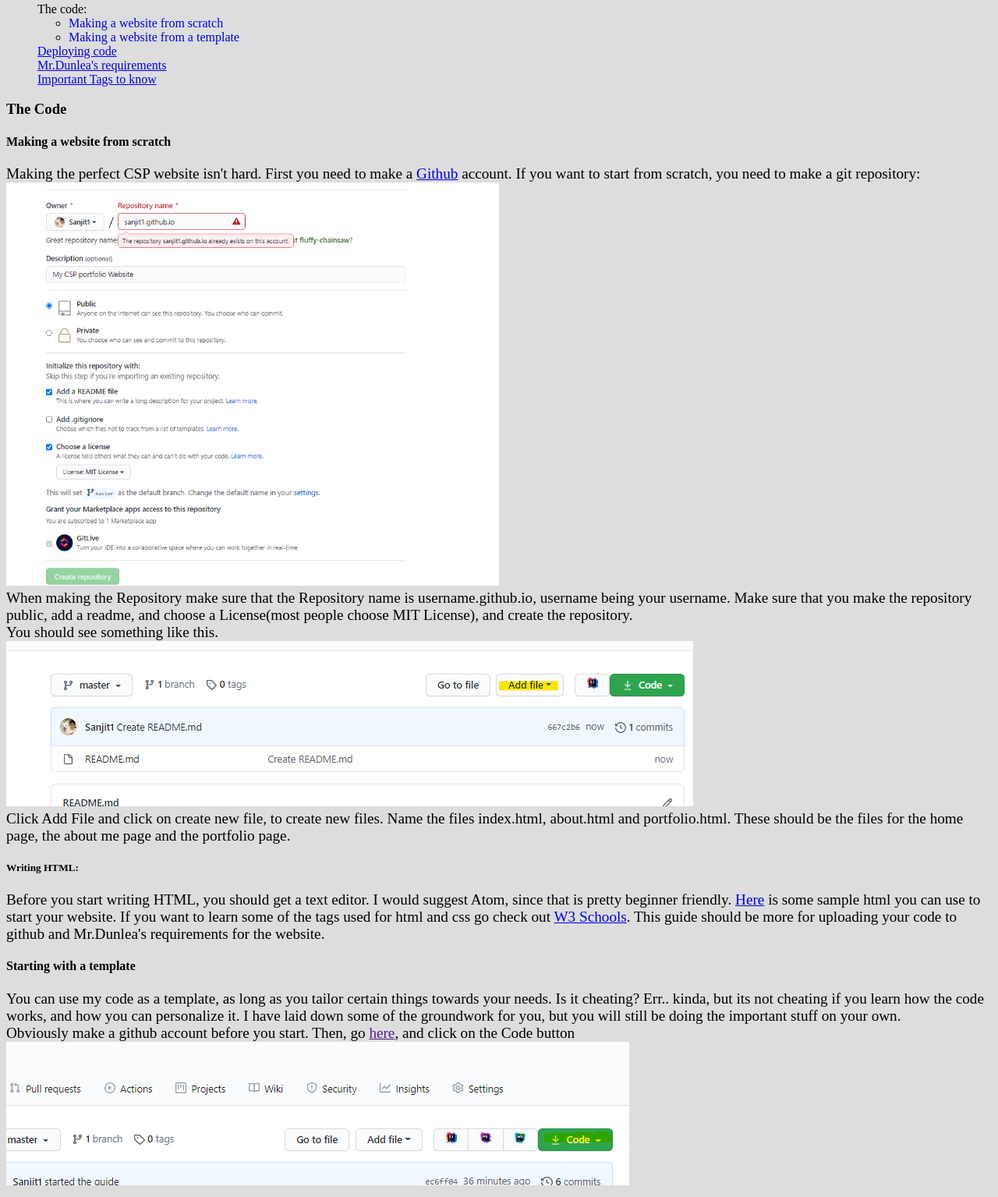
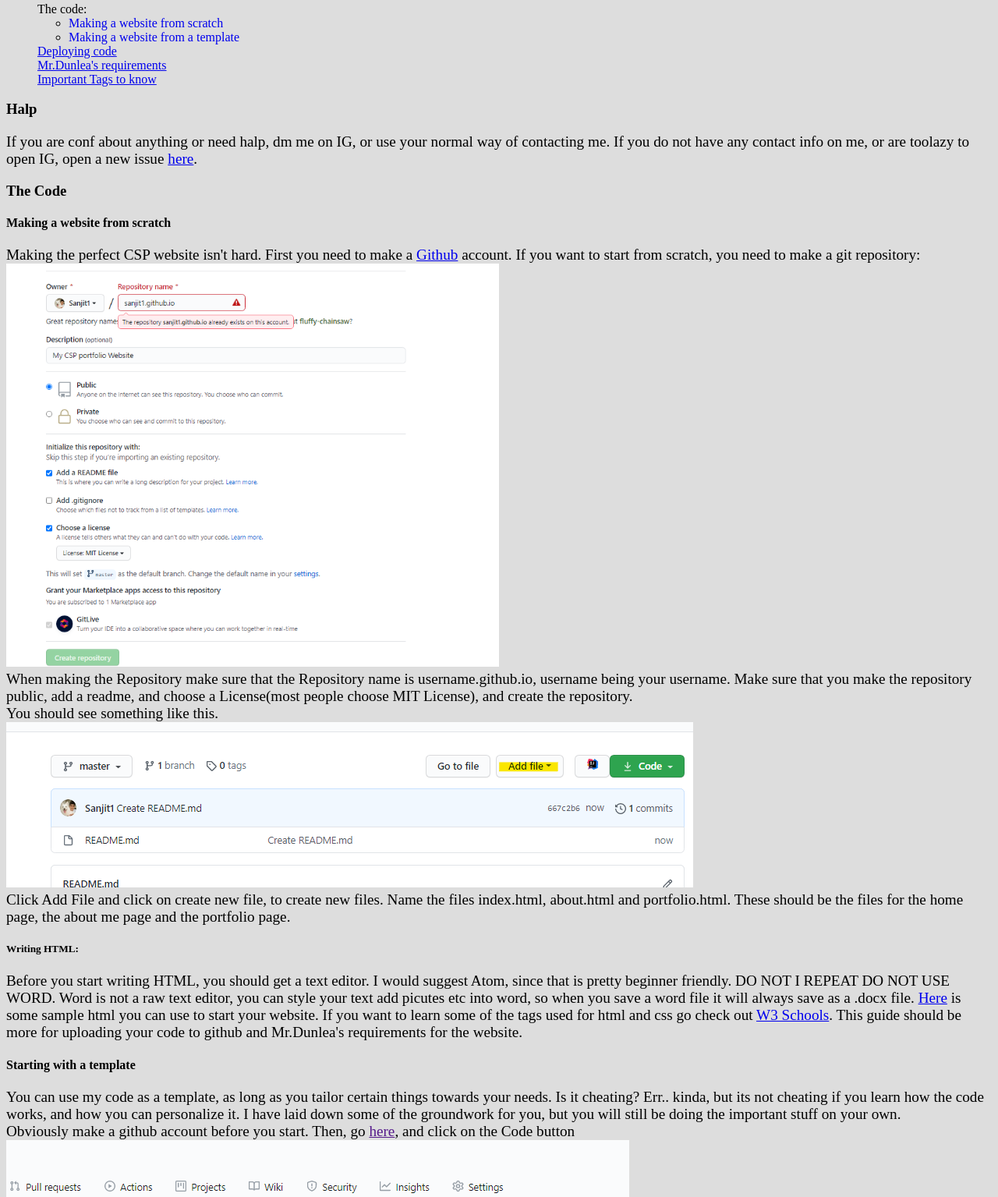
Before and after one commit to Sanjit1/csp-guide, a plain HTML site: page guide.html in a window 1280 px wide. Shown: the part 172-1707 px from the top of the page at 78% size. Drawn offline with Linux system fonts and the light colour scheme.

Commit message:
Update guide.html

```diff
--- a/guide.html
+++ b/guide.html
@@ -40,6 +40,11 @@
         </ul>
     </div>
 
+    <h3>Halp</h3>
+    <p>
+        If you are conf about anything or need halp, dm me on IG, or use your normal way of contacting me. If you do not have any contact info on me, or are toolazy to open IG, open a new issue <a href="https://github.com/Sanjit1/csp-guide/issues/new">here<a>.
+    </p>
+
     <h3>The Code</h3>
     <h4 id="scratch">Making a website from scratch</h4>
     <p>
@@ -56,8 +61,8 @@
     </p>
     <h5>Writing HTML:</h5>
     <p>Before you start writing HTML, you should get a text editor. I would suggest Atom, since that is pretty beginner
-        friendly.
-        <a href="http://page">Here</a> is some sample html you can use to start your website. If you want to learn some
+        friendly. DO NOT I REPEAT DO NOT USE WORD. Word is not a raw text editor, you can style your text add picutes etc into word, so when you save a word file it will always save as a .docx file.
+        <a href="https://github.com/Sanjit1/csp-guide/blob/master/sample-html.html">Here</a> is some sample html you can use to start your website. If you want to learn some
         of
         the tags used for html and css go check out <a href="https://www.w3schools.com/">W3 Schools</a>. This guide
         should
```
